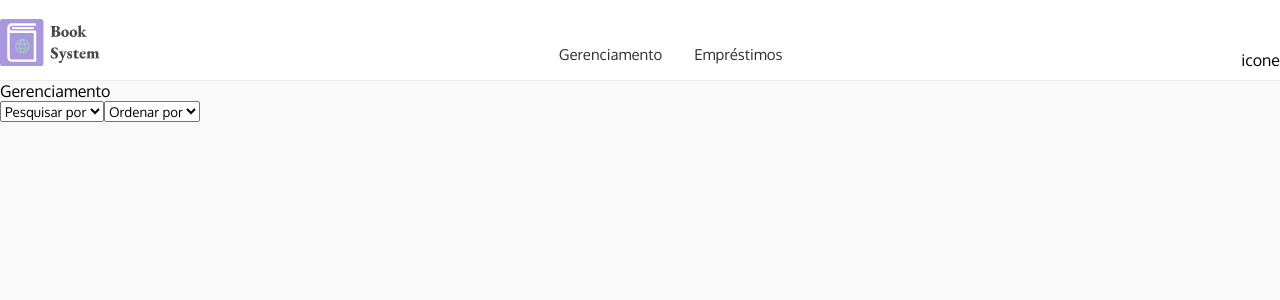
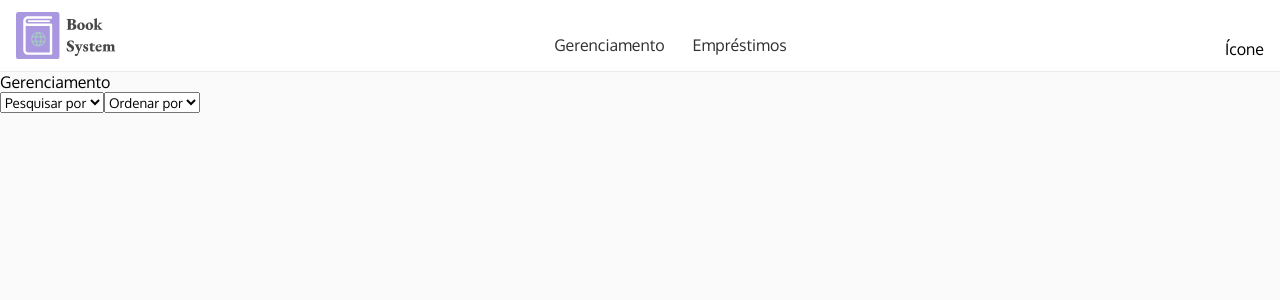
Before and after one commit to JV-projects/BookSystem, a React (Vite) app in the folder BookSystemFront/: page /gerenciamento in a window 1280 px wide. Shown: the top 300 px of the page. Built offline with nearby package versions, Linux system fonts and the light colour scheme.

Commit message:
Ajustes no header

```diff
--- /dev/null
+++ b/BookSystemFront/src/components/global/Header/index.jsx
@@ -0,0 +1,19 @@
+import { Link } from 'react-router-dom'
+import logo from '/assets/images/logo.svg'
+import styles from './styles.module.css'
+
+const Header = () => {
+    return(
+        <header className={styles.header}>
+            <img className={styles.logo} src={logo} alt="Logo"/>
+            <ul className={styles.ul}>
+                <Link to="/gerenciamento">Gerenciamento</Link>
+                <Link to="/historico">Empréstimos</Link>
+                <span className={styles.bg}/>
+            </ul>
+            <div>Ícone</div>
+        </header>
+    )
+}
+
+export default Header
--- a/BookSystemFront/src/components/global/NavBar/NavBar.module.css
+++ b/BookSystemFront/src/components/global/Header/styles.module.css
@@ -1,17 +1,12 @@
-.navbar{
-    width: 100vw;
+.header{
+    align-items: end;
+    width: 100%;
     background-color: #fff;
     border-bottom: 1px solid #ebebeb;
-    padding-bottom: 10px;
-}
-
-.nav_content{
-    width: 1280px;
+    padding-block: 0.75rem;
+    padding-inline: 1rem;
     display: flex;
     justify-content: space-between;
-    align-items: end;
-    margin: auto;
-    height: 70px;
 }
 
 .logo{
@@ -24,18 +19,15 @@
 
 .ul{
    display: flex;
-   gap: 20px;
-   position: relative;
+   gap: 1.25rem;
 }
 
 .ul a{
-    position: relative;
     width: calc(100% / 2);
     color: #303030;
     text-decoration: none;
-    padding: 6px;
-    border-radius: 4px;
-    font-size: 15px;
+    padding: 0.25rem;
+    border-radius: 0.25rem;
     z-index: 1;
 }
 
@@ -49,7 +41,7 @@
     bottom: 0;
     width: calc(100% / 2);
     left: 0;
-    border-radius: 4px;
+    border-radius: 0.25rem;
     transition: 0.2s all;
 }
 
--- a/BookSystemFront/src/components/global/NavBar/NavBar.jsx
+++ /dev/null
@@ -1,24 +0,0 @@
-import { Link } from "react-router-dom"
-import logo from "/assets/images/logo.svg"
-import estilo from './NavBar.module.css'
-
-function NavBar(){
-    return(
-        <nav className={estilo.navbar}>
-            <div className={estilo.nav_content}>
-
-                <div className={estilo.logo}>
-                    <img src={logo} alt="Logo do sistema BookSystem" />
-                </div>
-                <ul className={estilo.ul}>
-                    <Link to="/gerenciamento">Gerenciamento</Link>
-                    <Link to="/historico">Empréstimos</Link>
-                    <div className={estilo.bg}></div>
-                </ul>
-                <div className="conta">icone</div>
-            </div>
-        </nav>
-    )
-}
-
-export default NavBar
--- a/BookSystemFront/src/pages/Gerenciamento.jsx
+++ b/BookSystemFront/src/pages/Gerenciamento.jsx
@@ -1,4 +1,4 @@
-import NavBar from "../components/global/NavBar/NavBar";
+import Header from "../components/global/Header";
 import Select from "../components/global/Select/Select";
 
 function Gerenciamento() {
@@ -19,7 +19,7 @@ function Gerenciamento() {
 
     return(
         <>
-            <NavBar/>
+            <Header/>
             <div>Gerenciamento</div>
             <Select selected="Pesquisar por" options={pesquisar}/>
             <Select selected="Ordenar por" options={ordenar}/>
```
